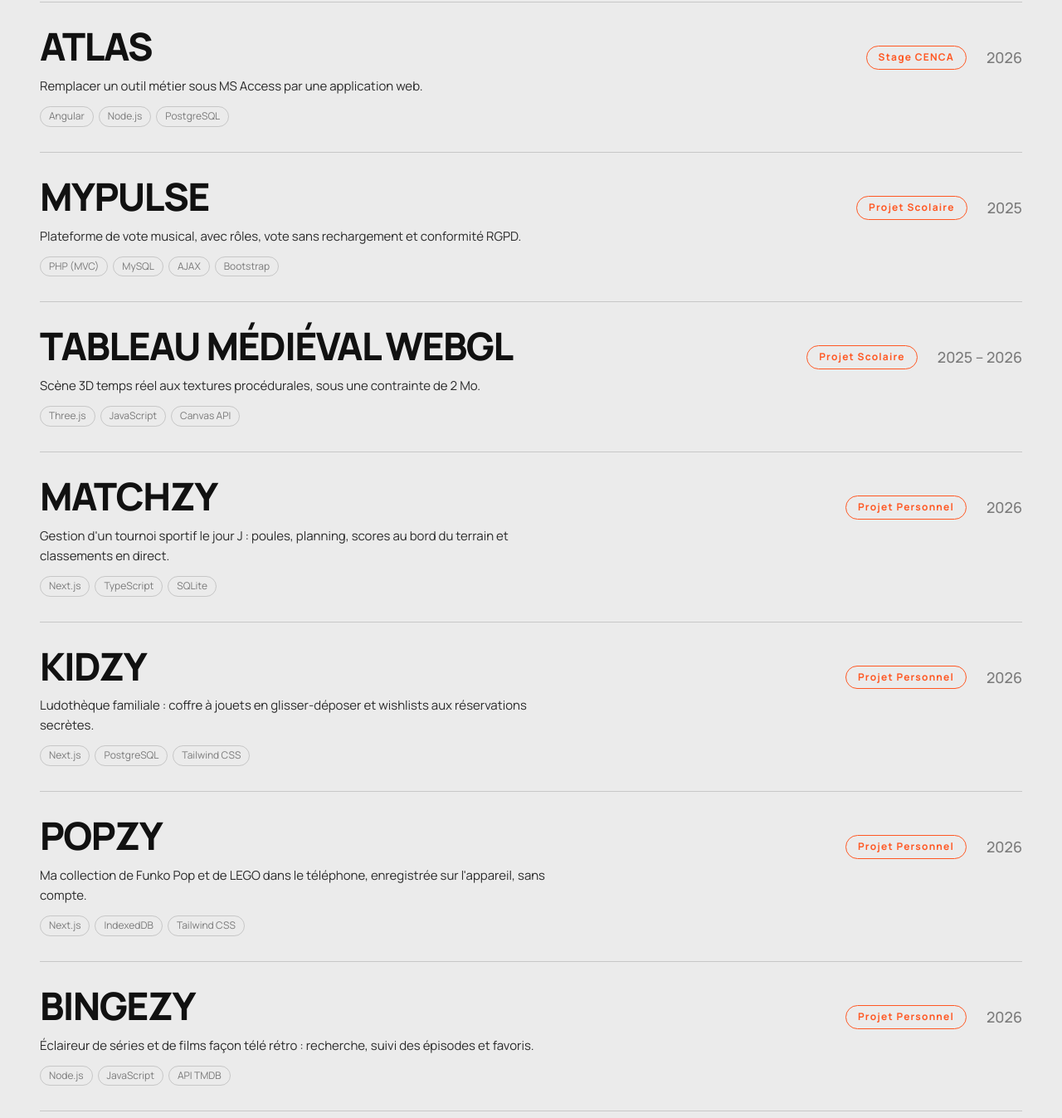
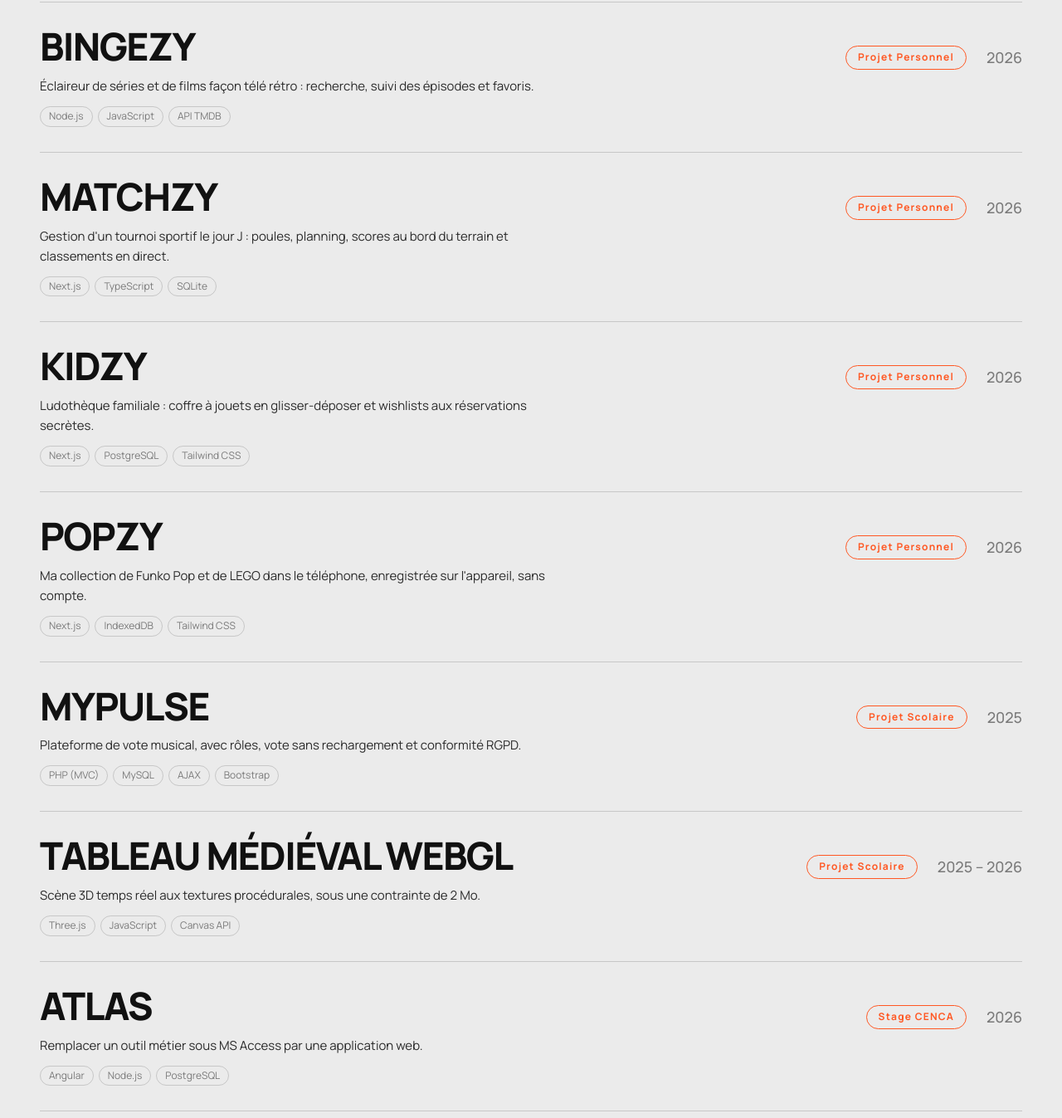
Before and after one commit to LilianSCH1/portfolio_schmitt, a website with bundled scripts: page public/portfolio.html in a window 1280 px wide. Shown: the part 1205-2552 px from the top of the page at 83% size. Built offline with nearby package versions, Linux system fonts and the light colour scheme.

Commit message:
Update PDF viewer and project section: enhance accessibility and add new project details

```diff
--- a/public/assets/js/modules/pdf-viewer.js
+++ b/public/assets/js/modules/pdf-viewer.js
@@ -1,9 +1,10 @@
+// Visionneuse en fenêtre : PDF et sites des projets (liens data-viewer).
 export function initPdfViewer() {
   const modal = document.createElement('div');
   modal.className = 'pdf-modal';
   modal.setAttribute('role', 'dialog');
   modal.setAttribute('aria-modal', 'true');
-  modal.setAttribute('aria-label', 'Visionneuse PDF');
+  modal.setAttribute('aria-label', 'Visionneuse');
   modal.innerHTML = `
     <div class="pdf-modal-bar">
       <span class="pdf-modal-title"></span>
@@ -13,7 +14,7 @@ export function initPdfViewer() {
       </div>
     </div>
     <div class="pdf-modal-body">
-      <iframe title="Visionneuse PDF" allowfullscreen></iframe>
+      <iframe title="Visionneuse" allowfullscreen></iframe>
     </div>
   `;
   document.body.appendChild(modal);
@@ -45,10 +46,10 @@ export function initPdfViewer() {
   });
 
   document.addEventListener('click', (e) => {
-    const link = e.target.closest('a[href$=".pdf"]');
-    if (!link) return;
+    const link = e.target.closest('a[href$=".pdf"], a[data-viewer]');
+    if (!link || e.ctrlKey || e.metaKey || e.shiftKey) return;
     e.preventDefault();
-    const label = link.textContent.trim() || link.href.split('/').pop();
+    const label = link.dataset.viewer || link.textContent.trim() || link.href.split('/').pop();
     open(link.href, label);
   });
 }
--- a/public/portfolio.html
+++ b/public/portfolio.html
@@ -60,11 +60,41 @@
 <section id="projects">
   <h2 class="big-title is-right section-top reveal"><span>Mes</span><span>projets.</span></h2>
   <ul class="rows">
-    <li class="row reveal" data-preview="assets/uploads/Lac_CENCA.jpeg">
-      <h3 class="row-title">Atlas</h3>
-      <span class="row-meta"><span class="tag">Stage CENCA</span><span>2026</span></span>
-      <p class="row-desc">Remplacer un outil métier sous MS Access par une application web.</p>
-      <ul class="row-stack" aria-label="Technologies"><li>Angular</li><li>Node.js</li><li>PostgreSQL</li></ul>
+    <li class="reveal">
+      <a class="row" data-cursor="Visiter" href="https://bingezy.neoheberg.fr/" data-viewer="Bingezy" data-preview="assets/uploads/bingezy.webp">
+        <h3 class="row-title">Bingezy</h3>
+        <span class="row-meta"><span class="tag">Projet Personnel</span><span>2026</span></span>
+        <p class="row-desc">Éclaireur de séries et de films façon télé rétro : recherche, suivi des épisodes et favoris.</p>
+        <ul class="row-stack" aria-label="Technologies"><li>Node.js</li><li>JavaScript</li><li>API TMDB</li></ul>
+        <span class="row-go" aria-hidden="true">↗</span>
+      </a>
+    </li>
+    <li class="reveal">
+      <a class="row" data-cursor="Visiter" href="https://matchzy.neoheberg.fr/" data-viewer="Matchzy" data-preview="assets/uploads/matchzy.webp">
+        <h3 class="row-title">Matchzy</h3>
+        <span class="row-meta"><span class="tag">Projet Personnel</span><span>2026</span></span>
+        <p class="row-desc">Gestion d'un tournoi sportif le jour J : poules, planning, scores au bord du terrain et classements en direct.</p>
+        <ul class="row-stack" aria-label="Technologies"><li>Next.js</li><li>TypeScript</li><li>SQLite</li></ul>
+        <span class="row-go" aria-hidden="true">↗</span>
+      </a>
+    </li>
+    <li class="reveal">
+      <a class="row" data-cursor="Visiter" href="https://kidzy.neoheberg.fr/" data-viewer="Kidzy" data-preview="assets/uploads/kidzy.webp">
+        <h3 class="row-title">Kidzy</h3>
+        <span class="row-meta"><span class="tag">Projet Personnel</span><span>2026</span></span>
+        <p class="row-desc">Ludothèque familiale : coffre à jouets en glisser-déposer et wishlists aux réservations secrètes.</p>
+        <ul class="row-stack" aria-label="Technologies"><li>Next.js</li><li>PostgreSQL</li><li>Tailwind CSS</li></ul>
+        <span class="row-go" aria-hidden="true">↗</span>
+      </a>
+    </li>
+    <li class="reveal">
+      <a class="row" data-cursor="Visiter" href="https://popzy.neoheberg.fr/" data-viewer="Popzy" data-preview="assets/uploads/popzy.webp">
+        <h3 class="row-title">Popzy</h3>
+        <span class="row-meta"><span class="tag">Projet Personnel</span><span>2026</span></span>
+        <p class="row-desc">Ma collection de Funko Pop et de LEGO dans le téléphone, enregistrée sur l'appareil, sans compte.</p>
+        <ul class="row-stack" aria-label="Technologies"><li>Next.js</li><li>IndexedDB</li><li>Tailwind CSS</li></ul>
+        <span class="row-go" aria-hidden="true">↗</span>
+      </a>
     </li>
     <li class="reveal">
       <a class="row" data-cursor="Voir" href="competence-c1.html#proof-01" data-preview="assets/proj_acad/traces/MyPulse_Trace2.png">
@@ -84,41 +114,11 @@
         <span class="row-go" aria-hidden="true">→</span>
       </a>
     </li>
-    <li class="reveal">
-      <a class="row" data-cursor="Visiter" href="https://matchzy.neoheberg.fr/" target="_blank" rel="noopener" data-preview="assets/uploads/matchzy.webp">
-        <h3 class="row-title">Matchzy</h3>
-        <span class="row-meta"><span class="tag">Projet Personnel</span><span>2026</span></span>
-        <p class="row-desc">Gestion d'un tournoi sportif le jour J : poules, planning, scores au bord du terrain et classements en direct.</p>
-        <ul class="row-stack" aria-label="Technologies"><li>Next.js</li><li>TypeScript</li><li>SQLite</li></ul>
-        <span class="row-go" aria-hidden="true">↗</span>
-      </a>
-    </li>
-    <li class="reveal">
-      <a class="row" data-cursor="Visiter" href="https://kidzy.neoheberg.fr/" target="_blank" rel="noopener" data-preview="assets/uploads/kidzy.webp">
-        <h3 class="row-title">Kidzy</h3>
-        <span class="row-meta"><span class="tag">Projet Personnel</span><span>2026</span></span>
-        <p class="row-desc">Ludothèque familiale : coffre à jouets en glisser-déposer et wishlists aux réservations secrètes.</p>
-        <ul class="row-stack" aria-label="Technologies"><li>Next.js</li><li>PostgreSQL</li><li>Tailwind CSS</li></ul>
-        <span class="row-go" aria-hidden="true">↗</span>
-      </a>
-    </li>
-    <li class="reveal">
-      <a class="row" data-cursor="Visiter" href="https://popzy.neoheberg.fr/" target="_blank" rel="noopener" data-preview="assets/uploads/popzy.webp">
-        <h3 class="row-title">Popzy</h3>
-        <span class="row-meta"><span class="tag">Projet Personnel</span><span>2026</span></span>
-        <p class="row-desc">Ma collection de Funko Pop et de LEGO dans le téléphone, enregistrée sur l'appareil, sans compte.</p>
-        <ul class="row-stack" aria-label="Technologies"><li>Next.js</li><li>IndexedDB</li><li>Tailwind CSS</li></ul>
-        <span class="row-go" aria-hidden="true">↗</span>
-      </a>
-    </li>
-    <li class="reveal">
-      <a class="row" data-cursor="Visiter" href="https://bingezy.neoheberg.fr/" target="_blank" rel="noopener" data-preview="assets/uploads/bingezy.webp">
-        <h3 class="row-title">Bingezy</h3>
-        <span class="row-meta"><span class="tag">Projet Personnel</span><span>2026</span></span>
-        <p class="row-desc">Éclaireur de séries et de films façon télé rétro : recherche, suivi des épisodes et favoris.</p>
-        <ul class="row-stack" aria-label="Technologies"><li>Node.js</li><li>JavaScript</li><li>API TMDB</li></ul>
-        <span class="row-go" aria-hidden="true">↗</span>
-      </a>
+    <li class="row reveal" data-preview="assets/uploads/Lac_CENCA.jpeg">
+      <h3 class="row-title">Atlas</h3>
+      <span class="row-meta"><span class="tag">Stage CENCA</span><span>2026</span></span>
+      <p class="row-desc">Remplacer un outil métier sous MS Access par une application web.</p>
+      <ul class="row-stack" aria-label="Technologies"><li>Angular</li><li>Node.js</li><li>PostgreSQL</li></ul>
     </li>
   </ul>
 </section>
```
